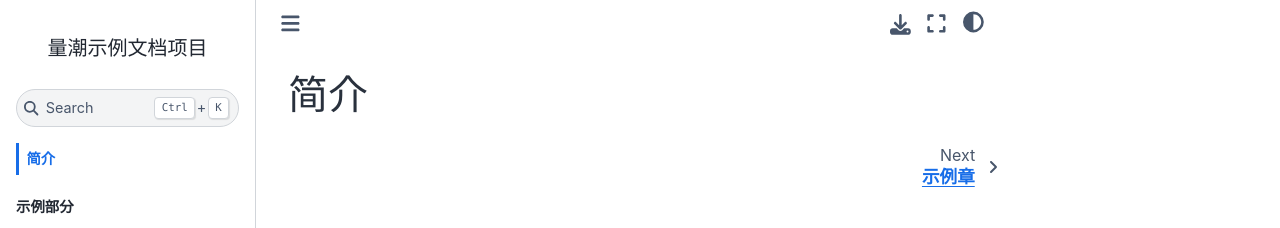
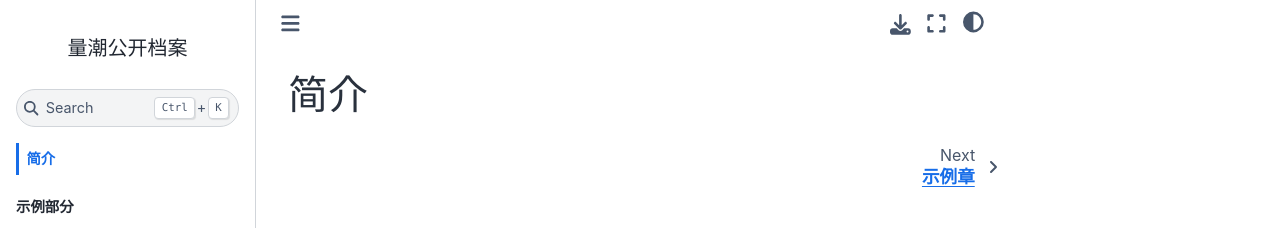
Before and after one commit to quanttide/quanttide-profile-of-readme, a Jupyter Book: the page built from index.md, in a window 1280 px wide. Shown: the top 228 px of the page. Built offline with Jupyter Book 1.0.4 settings and Sphinx 7.4.7 and the Sphinx Book theme 1.1.4, drawn with Linux system fonts in a browser that asks for light colours.

Commit message:
Update _config.yml

```diff
--- a/_config.yml
+++ b/_config.yml
@@ -1,7 +1,7 @@
 # https://jupyterbook.org/en/stable/customize/config.html
-name: quanttide-example-of-documentation
-title: 量潮示例文档项目
+name: quanttide-profile-of-readme
+title: 量潮公开档案
 author: 量潮科技
-description: 量潮文档项目实例
+description: 公开各项基本信息
 # Jupyter Book Config
 only_build_toc_files: true
```
